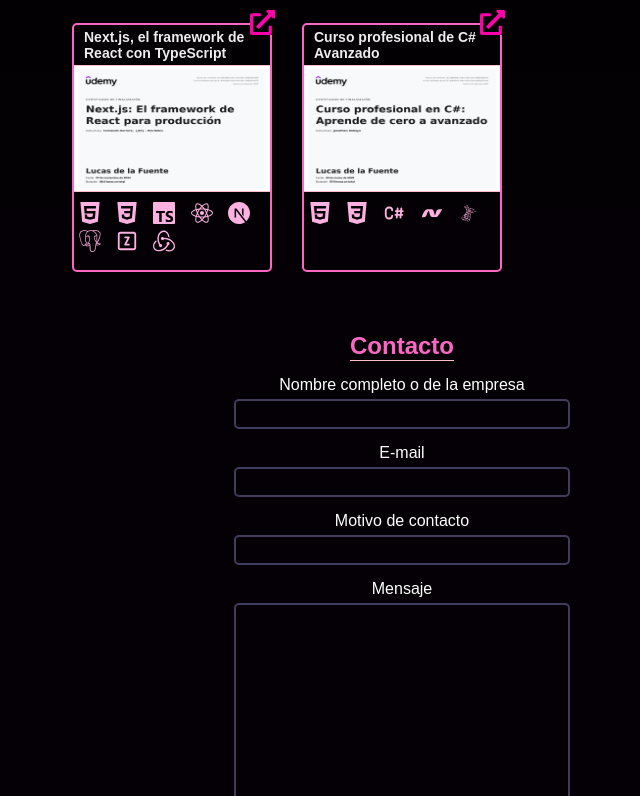
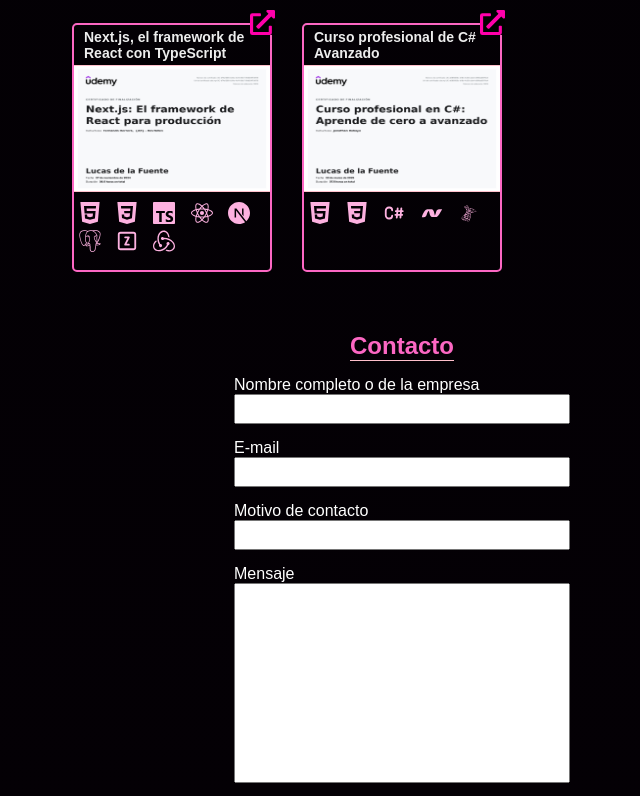
Before and after one commit to Lucano17/lucas.dev-page, a Next.js app: page / in a window 1280 px wide. Shown: the part 2000-2796 px from the top of the page, without its empty margins (238-878 px from the left). Built offline with nearby package versions, Linux system fonts and the light colour scheme; a web font is replaced by a local one.

Commit message:
Styles: Contact

```diff
--- a/src/screens/Contact.module.css
+++ b/src/screens/Contact.module.css
@@ -4,6 +4,7 @@
     flex-direction: column;
     margin-top: 60px;
     margin-bottom: 40px;
+    width: 100%;
 }
 
 .contact h2 {
@@ -16,47 +17,24 @@
     display: flex;
     width: 50%;
     flex-direction: column;
-    align-items: center;
+    align-items: stretch;
 }
 
 .input {
-    border: 2px solid  #413b5e;
-    box-sizing: border-box;
-    width: 100%;
     height: 30px;
-    display: flex;
-    margin-top: 5px;
-    background: none;
-    color: white;
-    padding: 5px;
-    border-radius: 5px;
 }
 
 
 
 .options {
-    color: white;
-    border: 2px solid  #413b5e;
     height: 30px;
-    width: 100%;
     resize: none;
-    margin-top: 5px;
-    border-radius: 5px;
-    padding: 5px;
-    background: none;
 }
 
 .form textarea {
-    box-sizing: border-box;
-    color: white;
-    border: 2px solid  #413b5e;
-    width: 100%;
     height: 200px;
     resize: none;
-    margin-top: 5px;
-    border-radius: 5px;
-    padding: 5px;
-    background: none;
+
 }
 
 .form button {
@@ -83,14 +61,5 @@
     .form {
         width: 85%;
     }
-    .input {
-        width: 90%;
-    }
-    .options {
-        width: 90%;
-    }
-    .form textarea {
-        width: 90%;
-    }
 
 }
```
